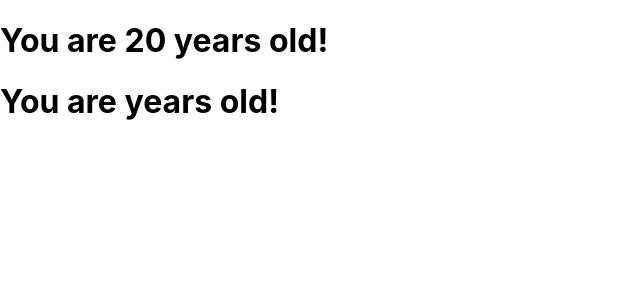
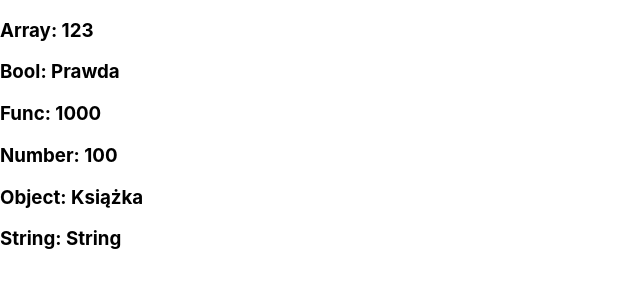
Before and after one commit to oskar0809/react-rozdzial3, a React (Create React App) app: page / in a window 1280 px wide. Shown: the top 300 px of the page, without its empty margins (0-640 px from the left). Built offline with nearby package versions, Linux system fonts and the light colour scheme.

Commit message:
listing 3.30 PropTypes i DefaultProps

```diff
--- /dev/null
+++ b/src/Props.js
@@ -0,0 +1,41 @@
+import React, {Component} from "react";
+import PropTypes from "prop-types";
+
+class Props extends Component{
+    render(){
+        return(
+            <div>
+                <h3>Array: {this.props.propArray}</h3>
+                <h3>Bool: {this.props.propBool ? "Prawda" : "Fałsz"}</h3>
+                <h3>Func: {this.props.propFunc(10)}</h3>
+                <h3>Number: {this.props.propNumber}</h3>
+                <h3>Object: {this.props.propObject.book}</h3>
+                <h3>String: {this.props.propString}</h3>
+            </div>
+        );
+    }
+}
+
+Props.propTypes = {
+    propArray: PropTypes.array,
+    propBool: PropTypes.bool,
+    propFunc: PropTypes.func,
+    propNumber: PropTypes.number.isRequired,
+    propObject: PropTypes.object,
+    propString: PropTypes.string
+}
+
+Props.defaultProps = {
+    propArray: [20, 30, 40 , 50],
+    propBool: true,
+    propFunc: function(number){
+        return number * 100;
+    },
+    propNumber: 100,
+    propObject: {
+        book: "Książka",
+    },
+    propString: "String"
+}
+
+export default Props
--- a/src/index.js
+++ b/src/index.js
@@ -5,13 +5,15 @@ import App from './App';
 import reportWebVitals from './reportWebVitals';
 import Book from './Book';
 import Age from './Age'
+import Props from './Props'
 
 const root = ReactDOM.createRoot(document.getElementById('root'));
 root.render(
     <React.StrictMode>
     {/* <Book/> */}
-        <Age age={20}/>
-        <Age/>
+        {/* <Age age={20}/>
+        <Age/> */}
+        <Props propArray={[1, 2, 3]}/>
     </React.StrictMode>
 );
 
```
